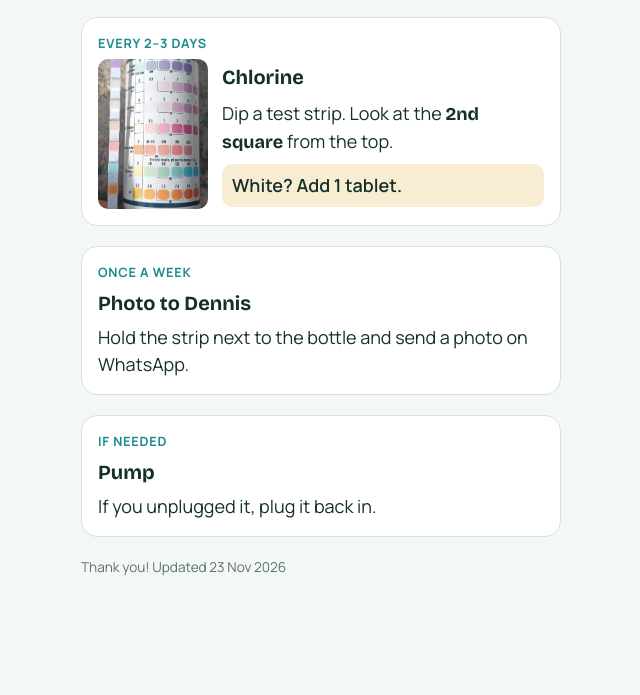
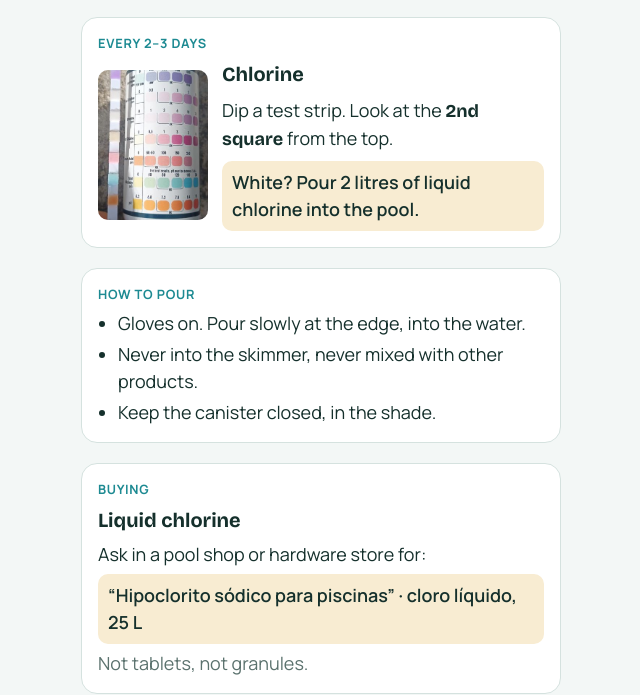
Before and after one commit to dennishieke-pool/pool, a plain HTML site: page index.html in a window 1280 px wide. Shown: the part 140-835 px from the top of the page, without its empty margins (319-959 px from the left). Before the commit the page ends 800 px from the top, so only its background shows below. Drawn offline with nearby package versions, Linux system fonts and the light colour scheme.

Commit message:
Gabi uses liquid chlorine
Co-Authored-By: Claude Opus 5.5 <noreply@anthropic.com>

```diff
--- a/index.html
+++ b/index.html
@@ -36,6 +36,7 @@ p{margin:0}
 .chlorine{display:grid;grid-template-columns:110px 1fr;gap:14px;align-items:center}
 .chlorine img{width:110px;height:150px;object-fit:cover;object-position:0 55%;border-radius:10px;display:block;max-width:100%}
 .rule{background:var(--soft);border-radius:10px;padding:8px 10px;font-weight:600}
+.list{margin:0;padding-left:20px;display:flex;flex-direction:column;gap:4px}
 </style>
 </head>
 <body>
@@ -54,9 +55,26 @@ p{margin:0}
     <div style="display:flex;flex-direction:column;gap:8px">
       <b>Chlorine</b>
       <p>Dip a test strip. Look at the <b style="font-size:1em">2nd square</b> from the top.</p>
-      <p class="rule">White? Add 1 tablet.</p>
+      <p class="rule">White? Pour 2 litres of liquid chlorine into the pool.</p>
     </div>
   </div>
+</div>
+
+<div class="task">
+  <span class="when">How to pour</span>
+  <ul class="list">
+    <li>Gloves on. Pour slowly at the edge, into the water.</li>
+    <li>Never into the skimmer, never mixed with other products.</li>
+    <li>Keep the canister closed, in the shade.</li>
+  </ul>
+</div>
+
+<div class="task">
+  <span class="when">Buying</span>
+  <b>Liquid chlorine</b>
+  <p>Ask in a pool shop or hardware store for:</p>
+  <p class="rule">“Hipoclorito sódico para piscinas” · cloro líquido, 25 L</p>
+  <p class="note">Not tablets, not granules.</p>
 </div>
 
 <div class="task">
```
Also changed, not shown: strategie.html (+3 -3 lines).
